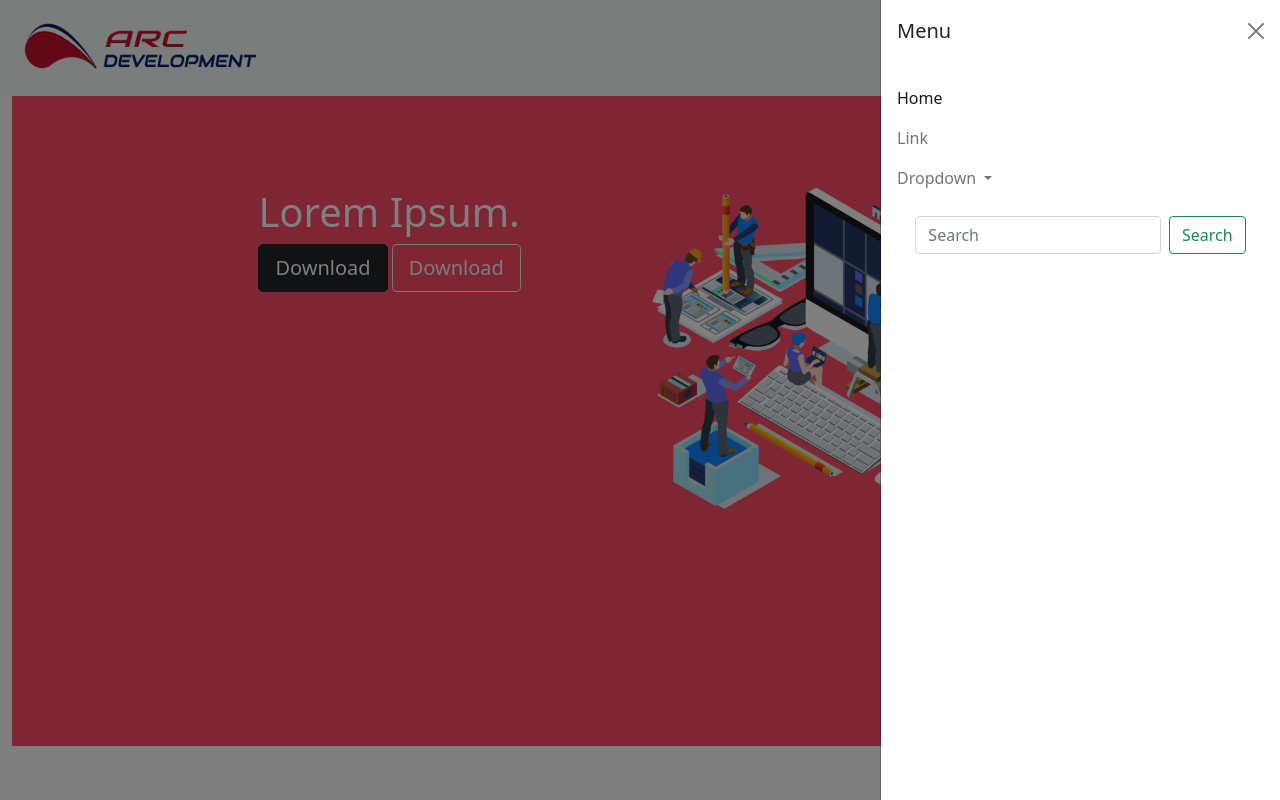
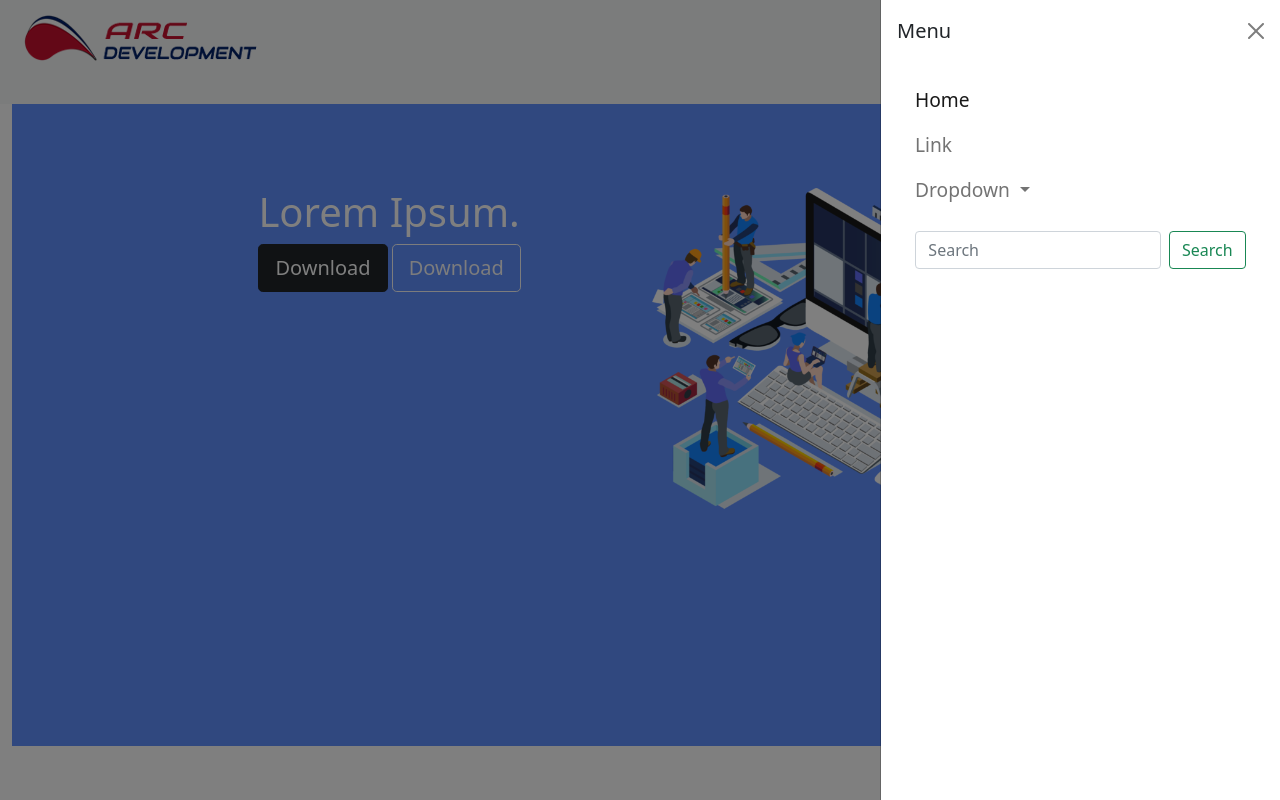
Before and after one commit to DazRobinson/ArcDevelopment, a plain HTML site: page index.html in a window 1280 px wide. Both pictures are taken after a click on the button 1240 px from the left and 48 px from the top of the page. Drawn offline with nearby package versions, Linux system fonts and the light colour scheme.

Commit message:
minor hero section tweaks

```diff
--- a/css/style.css
+++ b/css/style.css
@@ -16,7 +16,22 @@
 
 /* Sections */
 
-.colored-section {
-  background-color: #ff4c68;
+/* Navigation Bar  */
+
+.navbar {
+  padding: 0 0 1.5rem;
+}
+
+.nav-item {
+  padding: 0 18px;
+}
+
+.nav-link {
+  font-size: 1.2rem;
+}
+
+/* Hero Section */
+.hero-section {
+  background-color: #6190FF;
   color: #fff;
 }
--- a/index.html
+++ b/index.html
@@ -70,7 +70,7 @@
           </nav>
 
           <!-- Hero Section -->
-          <section class="colored-section">
+          <section class="hero-section">
               <div class="container">
                 <div class="row">
                   <div class="col-lg-6">
```
